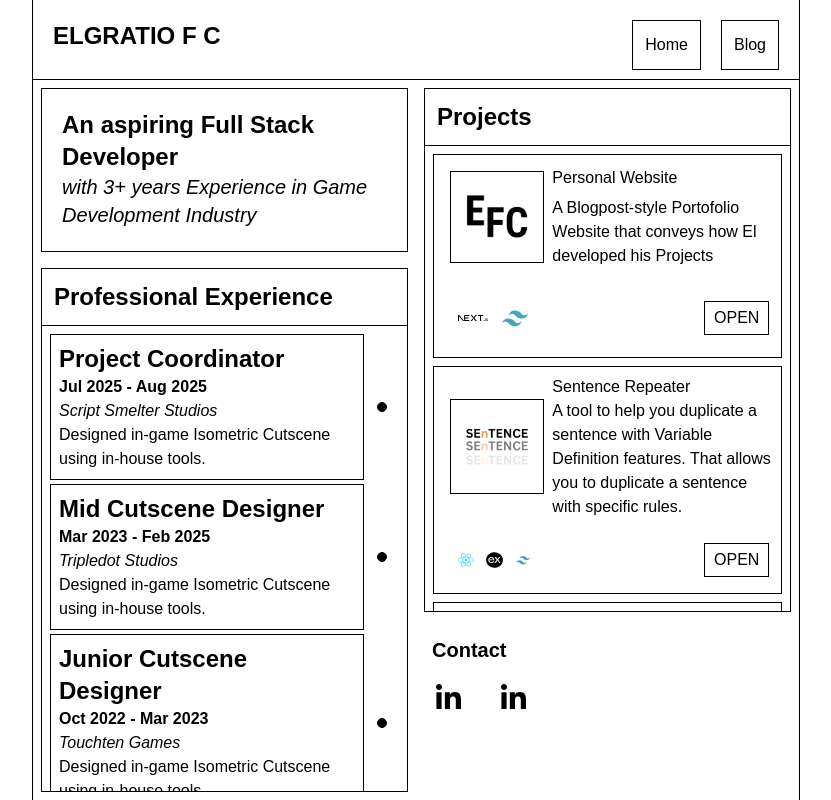
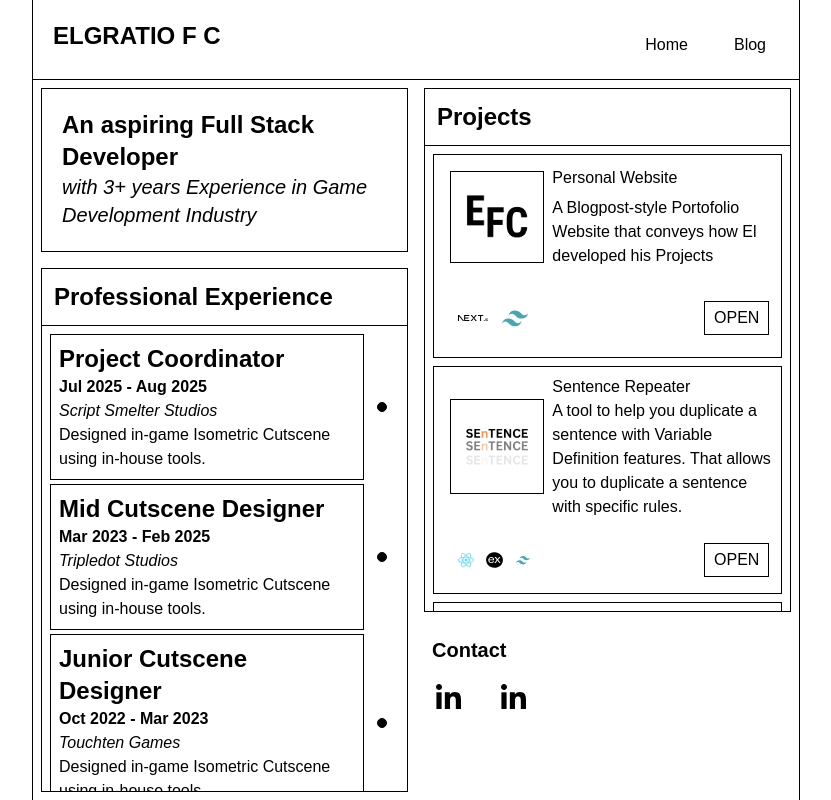
Before and after one commit to akael888/akael888-site, a Next.js app: page / in a window 1280 px wide. Shown: the whole page, without its empty margins (224-1055 px from the left). Built offline with nearby package versions, Linux system fonts and the light colour scheme.

Commit message:
feat : Adjusted Header CSS Response

```diff
--- a/src/app/components/header.tsx
+++ b/src/app/components/header.tsx
@@ -12,12 +12,12 @@ export default function Header() {
         </div>
         <nav className="flex w-full justify-end gap-5 w-[10%]">
           <div className="flex items-center">
-            <Link href="/" className="border-1 p-3">
+            <Link href="/" className="border-1 border-white hover:border-black p-3">
               Home
             </Link>
           </div>
           <div className="flex items-center">
-            <Link href="/blog" className="border-1 p-3">
+            <Link href="/blog" className="border-1 border-white hover:border-black p-3">
               Blog
             </Link>
           </div>
```
